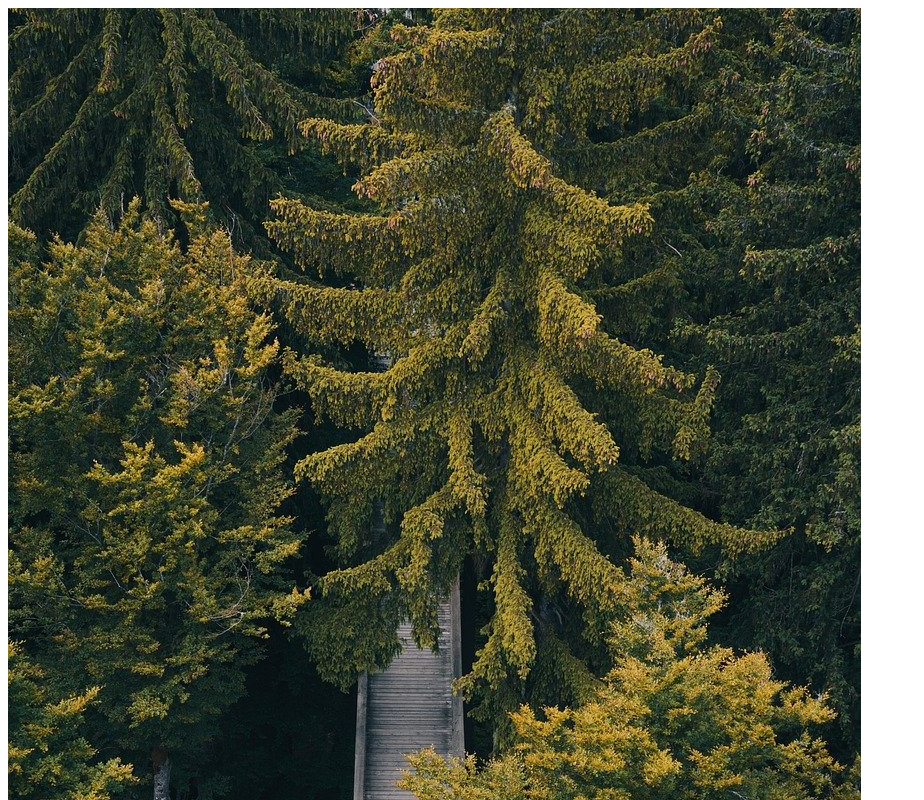
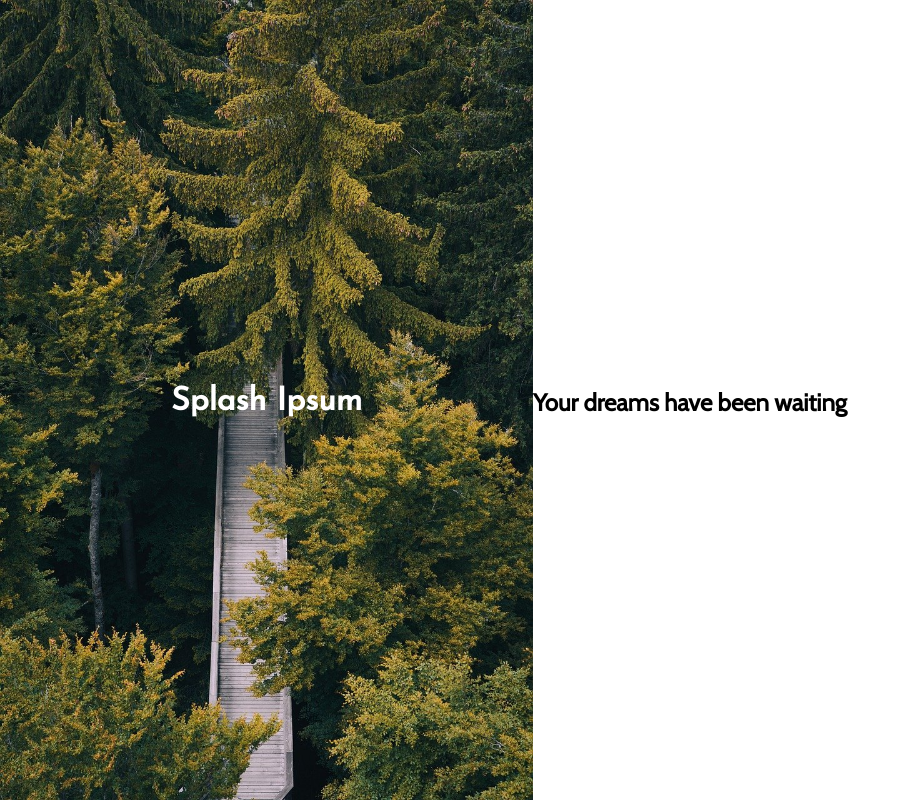
Before and after one commit to ALangon33/Sign-Up-Form, a plain HTML site: page index.html in a window 1280 px wide. Shown: the top 800 px of the page, without its empty margins (0-924 px from the left). Drawn offline with nearby package versions, Linux system fonts and the light colour scheme.

Commit message:
Style image size & position text over image

```diff
--- a/index.html
+++ b/index.html
@@ -11,6 +11,7 @@
     <script src="script.js"></script>
 </head>
 <body>
+    <div class="card">
     <div class="img-container">
         <img src="imgs/trees-g3646bd317_1280.jpg" alt="Pathway Surrounded by Trees" class="splash">
         <h1>Splash Ipsum</h1>
@@ -18,5 +19,6 @@
     <div class="content-container">
         <h2>Your dreams have been waiting</h2>
     </div>
+</div>
 </body>
 </html>
--- a/style.css
+++ b/style.css
@@ -1,7 +1,42 @@
+:root {
+}
+* {
+    margin:0;
+    padding:0;
+}
+
+.card {
+    display: flex;
+    align-items: center;
+    margin:0;
+    padding:0;
+}
+
+.img-container {
+    position: relative;
+    text-align: center;
+    max-width: fit-content;
+}
+
+.splash {
+    height: 100vh;
+}
+
+.content-container {
+    display:flex;
+
+}
+
 h1 {
     font-family: 'Josefin Sans', sans-serif;
+    position: absolute;
+    color:white;
+    top:50%;
+    left:50%;
+    transform:translate(-50%,-50%)
+
 }
 
-p {
+h2 {
     font-family: 'Cabin', sans-serif;
 }
```
